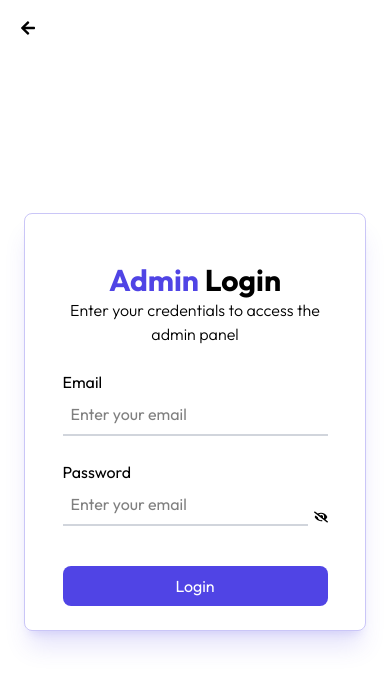
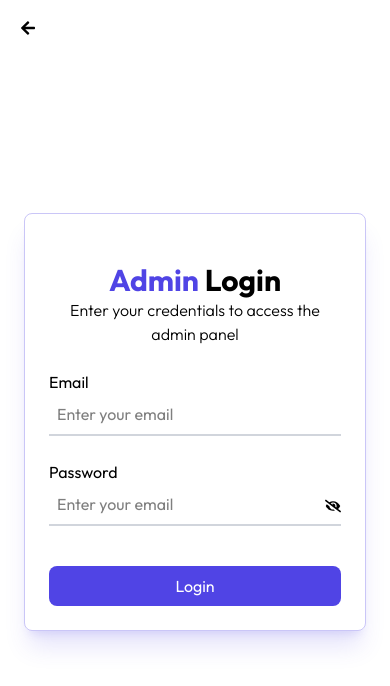
Before and after one commit to toxic-programmer-cell/blog-app, a React (Vite) app in the folder client/: page /admin in a window 390 px wide. Shown: the top 686 px of the page. Built offline with nearby package versions, Linux system fonts and the light colour scheme.

Commit message:
feat: enhance Login component with improved styling and responsive design for password visibility toggle

```diff
--- a/client/src/components/admin/Login.jsx
+++ b/client/src/components/admin/Login.jsx
@@ -31,7 +31,7 @@ const Login = () => {
               Enter your credentials to access the admin panel
             </p>
           </div>
-          <form onSubmit={handleSubmit}>
+          <form onSubmit={handleSubmit} className="w-full">
             <div className="flex flex-col">
               <label>Email</label>
               <input
@@ -45,27 +45,31 @@ const Login = () => {
             </div>
             <div className="flex flex-col">
               <label>Password</label>
-              <div className="flex items-center">
+              <div className="flex items-center relative">
                 <input
                   onChange={(e) => setPassword(e.target.value)}
                   value={password}
                   required
                   type={showPassword ? "text" : "password"}
                   placeholder="Enter your email"
-                  className="border-b-2 border-gray-300 p-2 outline-none mb-6"
+                  className="border-b-2 border-gray-300 p-2 outline-none mb-6 w-full"
                 />
                 {showPassword ? (
+                  <div className="absolute right-0 top-1/3 -translate-y-1/2">
                     <FaEye
                       className="pl-1.5 cursor-pointer"
-                    size={20}
+                      size={22}
                       onClick={() => setShowPassword(!showPassword)}
                     />
+                  </div>
                 ) : (
+                  <div className="absolute right-0 top-1/3 -translate-y-1/2">
                     <FaEyeSlash
-                    size={20}
+                      size={22}
                       className="pl-1.5 cursor-pointer"
                       onClick={() => setShowPassword(!showPassword)}
                     />
+                  </div>
                 )}
               </div>
             </div>
```
Lines whose indentation alone changed are shown as unchanged.
